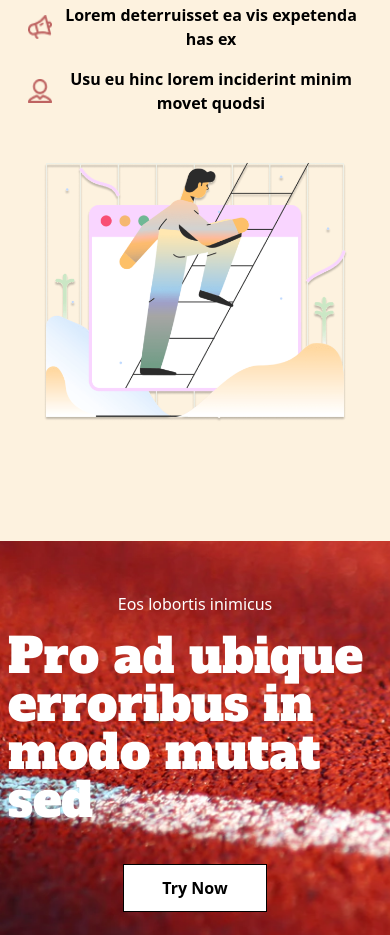
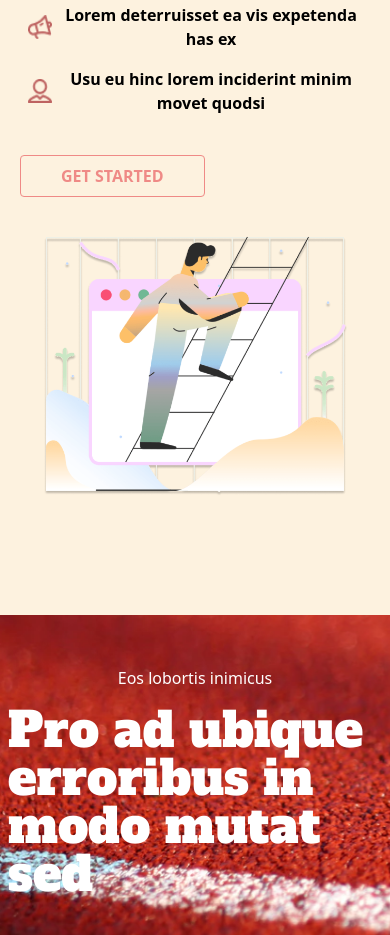
Before and after one commit to dimous1/Tailwind_1, a website: page src/index.html in a window 390 px wide. Shown: the part 1277-2212 px from the top of the page. Drawn offline with nearby package versions, Linux system fonts and the light colour scheme.

Commit message:
Update index.html

```diff
--- a/src/index.html
+++ b/src/index.html
@@ -80,7 +80,7 @@
                         <div>Usu eu hinc lorem inciderint minim movet quodsi</div>
                     </div>
 
-                    <button class="hover:bg-black border border-skin text-skin font-bold py-2 px-10 rounded mt-8 hidden md:block">
+                    <button class="hover:bg-black border border-skin text-skin font-bold py-2 px-10 rounded mt-8 block">
                         GET STARTED
                     </button>
 
```
